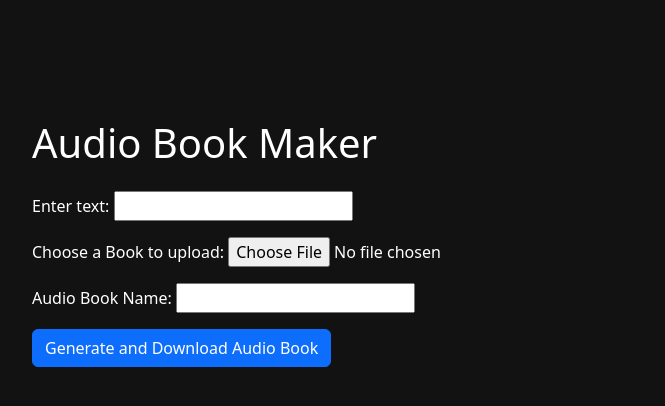
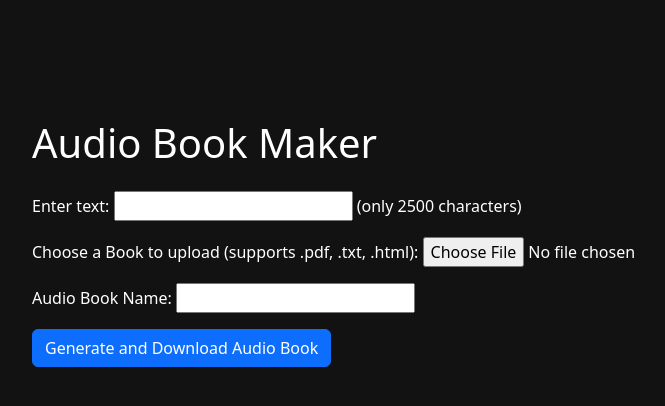
Before and after one commit to MGuruNikhil/ABM, a Django app: page /abm/ in a window 1280 px wide. Shown: the part 157-563 px from the top of the page, without its empty margins (50-715 px from the left). Run offline with Django 5.2, Linux system fonts and the light colour scheme.

Commit message:
mentioned the limitations

```diff
--- a/tts/abm/forms.py
+++ b/tts/abm/forms.py
@@ -3,7 +3,7 @@ from django import forms
 class BookUploadForm(forms.Form):
     inputText = forms.CharField(label="Enter text", required=False)
     book = forms.FileField(
-        label="Choose a Book to upload",
+        label="Choose a Book to upload  (supports .pdf, .txt, .html)",
         required=False
     )
     bookName = forms.CharField(label="Audio Book Name", required=False)
--- a/tts/abm/templates/abm/index.html
+++ b/tts/abm/templates/abm/index.html
@@ -32,7 +32,7 @@
             {% csrf_token %}
             <div class="mb-3">
                 {{ form.inputText.label_tag }}
-                {{ form.inputText }}
+                {{ form.inputText }} (only 2500 characters)
             </div>
             <div class="mb-3">
                 {{ form.book.label_tag }}
--- a/tts/abm/views.py
+++ b/tts/abm/views.py
@@ -59,22 +59,21 @@ def index(request):
             else:
                 text = inputText
 
-            print(f"length is {len(text)}")
+            if len(text) <= 2500:
+                data = {
+                    "text": text,
+                    "model_id": "eleven_monolingual_v1",
+                    "voice_settings": {
+                        "stability": 0.5,
+                        "similarity_boost": 0.5
+                    }
+                }
 
-            data = {
-                "text": text,
-                "model_id": "eleven_monolingual_v1",
-                "voice_settings": {
-                    "stability": 0.5,
-                    "similarity_boost": 0.5
-                }
-            }
-
-            response = requests.post(url, json=data, headers=headers)
-            if response.status_code == 200:
-                response = HttpResponse(response.content, content_type='audio/mp3')
-                response['Content-Disposition'] = f'attachment; filename="{ bookName }"'
-                return response
+                response = requests.post(url, json=data, headers=headers)
+                if response.status_code == 200:
+                    response = HttpResponse(response.content, content_type='audio/mp3')
+                    response['Content-Disposition'] = f'attachment; filename="{ bookName }"'
+                    return response
     else:
         form = BookUploadForm()
 
```
